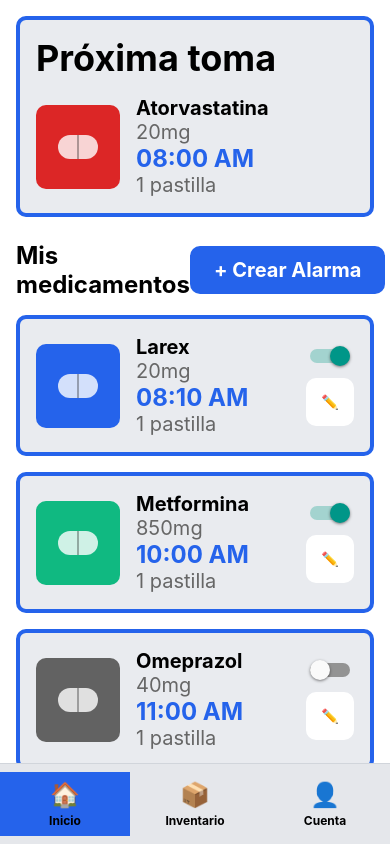
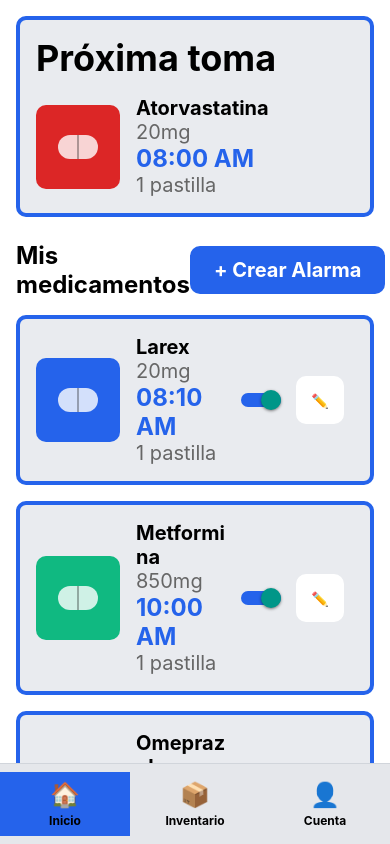
Before and after one commit to andrade1403/maquetacion, a React Native app in the folder app/: screen / in a window 390 px wide. Built offline with nearby package versions, Linux system fonts and the light colour scheme.

Commit message:
Ponemos toggle a la izquiera de botón de editar y cambiamos colores

```diff
--- a/app/src/components/MedicationApp.tsx
+++ b/app/src/components/MedicationApp.tsx
@@ -253,7 +253,11 @@ export function MedicationApp() {
                   <Text style={styles.medicationQuantity}>1 pastilla</Text>
                 </View>
                 <View style={styles.medicationActions}>
-                  <Switch value={medication.isActive} onValueChange={() => toggleMedication(medication.id)} />
+                  <Switch
+                  value={medication.isActive}
+                  onValueChange={() => toggleMedication(medication.id)}
+                  trackColor={{ false: "#b0b1b3ff", true: "#2563EB" }}
+                  thumbColor={medication.isActive ? "#FFFFFF" : "#626262"} />
                   <TouchableOpacity
                     style={styles.editButton}
                     onPress={() => {
--- a/app/src/styles/styles.ts
+++ b/app/src/styles/styles.ts
@@ -91,9 +91,11 @@ export const styles = StyleSheet.create({
     color: '#666',
   },
   medicationActions: {
+    flexDirection: 'row',
     alignItems: 'center',
-    gap: 12,
-  },
+    justifyContent: 'space-between',
+    paddingHorizontal: 10
+},
 
   /* ---------- List ---------- */
   medicationsList: {
@@ -125,6 +127,7 @@ export const styles = StyleSheet.create({
     borderRadius: 10,
     justifyContent: 'center',
     alignItems: 'center',
+    marginLeft: 15
   },
   buttonText: {
     color: '#FFF',
```
